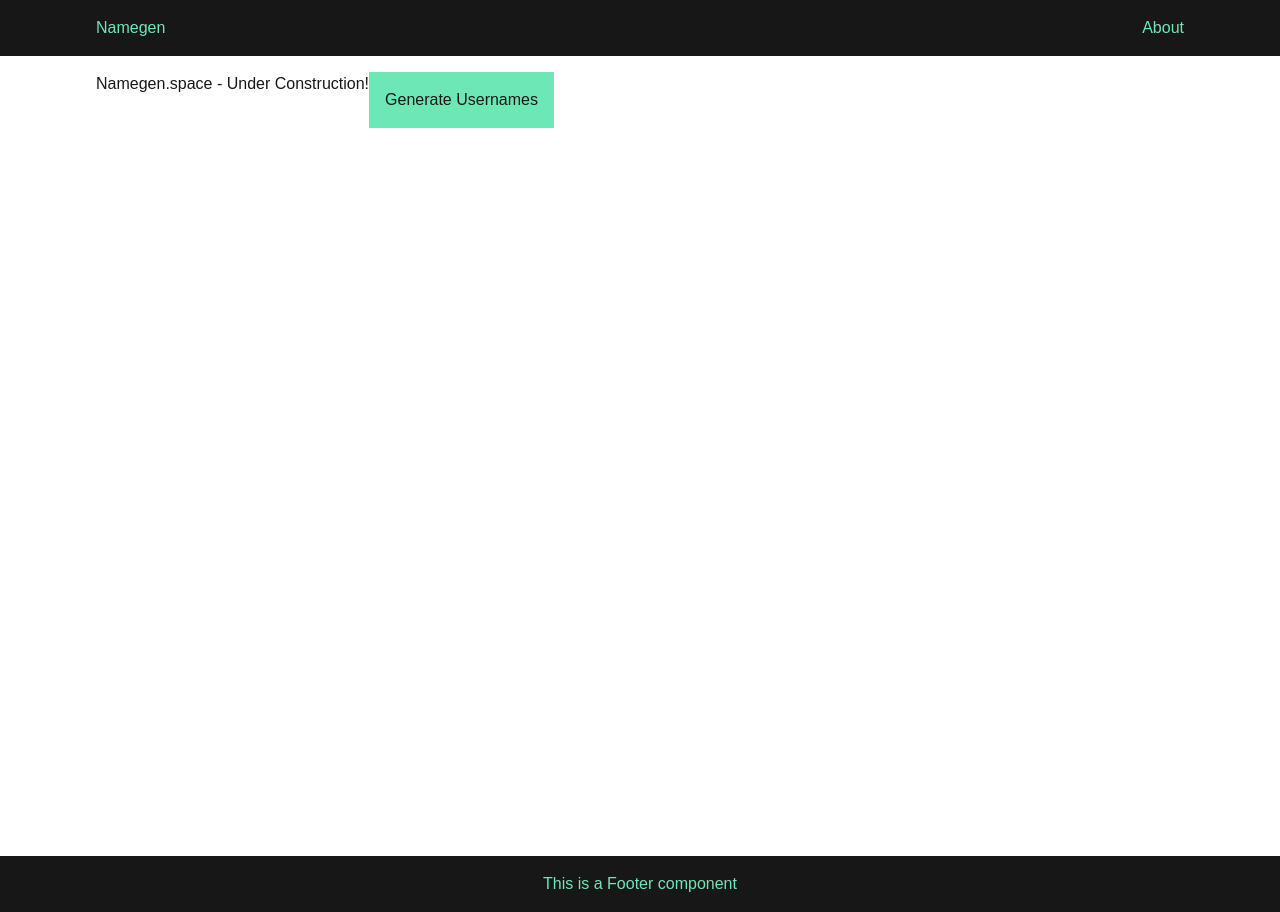
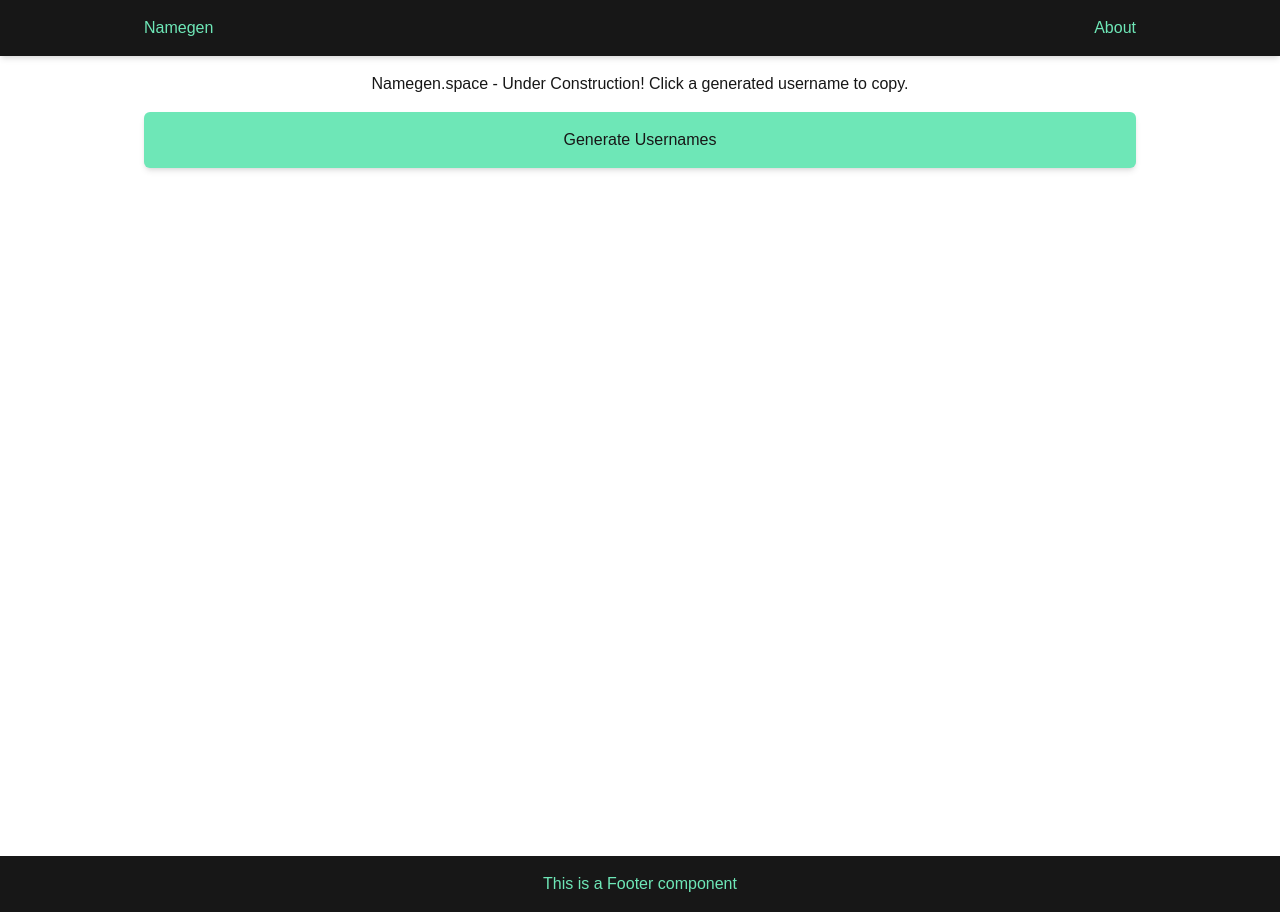
Before and after one commit to marklund117/namegen, a Next.js app: page / in a window 1280 px wide. Built offline with nearby package versions, Linux system fonts and the light colour scheme; what @ant-design/nextjs-registry would draw is missing.

Commit message:
we cooking fr

```diff
--- a/src/app/about/page.tsx
+++ b/src/app/about/page.tsx
@@ -1,6 +1,6 @@
 export default function About() {
     return (
-        <div className="p-4 flex w-[70rem] m-auto">
+        <div className="p-4 flex lg:w-[1024px] w-full m-auto flex-col items-center">
         <h1>About Page - Under Construction!</h1>
         </div>
     )
--- a/src/app/components/Header/Header.tsx
+++ b/src/app/components/Header/Header.tsx
@@ -1,8 +1,8 @@
 import '../../styles/globals.css'
 import Link from 'next/link'
 export default function Header() {
-    return <header className="bg-neutral-900 text-emerald-300 flex justify-center">
-        <div className="p-4 flex justify-between w-[70rem]">
+    return <header className="bg-neutral-900 text-emerald-300 flex justify-center shadow-md">
+        <div className="p-4 flex justify-between lg:w-[1024px] w-full">
         <Link href="/">Namegen</Link>
         <Link href="/about">About</Link>
         </div>
--- a/src/app/page.tsx
+++ b/src/app/page.tsx
@@ -1,6 +1,14 @@
 'use client'
 // primary namegen file - will be experimenting with Mistral
 import { Mistral } from '@mistralai/mistralai'
+
+// generic function to copy text of a specific button to clipboard
+function copyToClipboard(btnClass: string) {
+  const copyText = document.getElementsByClassName(btnClass)[0]
+  if (copyText) {
+    navigator.clipboard.writeText(copyText.innerHTML)
+  }
+}
 
 export default function Home() {
 
@@ -11,6 +19,9 @@ export default function Home() {
 
     // create a Mistral instance
     const client = new Mistral({apiKey: apiKey})
+
+    // get values from the customization panel
+
 
     const chatResponse = await client.chat.complete({
       model: 'mistral-large-latest',
@@ -23,11 +34,19 @@ export default function Home() {
       const stringified = (usernamesObj.message?.content ?? '').toString()
       // and also split
       const splitArray = stringified.split(',')
+      const nameList = document.getElementById('usernamebox')
+      // clear the list if it's not empty
+      if (nameList) {
+        nameList.innerHTML = ''
+      }
       // now for each element in the split array, we generate an element
       splitArray.forEach((username) => {
-        const nameList = document.getElementById('usernamebox')
-        const newName = document.createElement('h5')
+        const newName = document.createElement('button')
+      // and give each one a class name corresponding to their position in the list
+        newName.className = `username${splitArray.indexOf(username)} shadow-md p-2 rounded-md w-full bg-white border-2 border-solid border-emerald-300 hover:border-emerald-400 hover:bg-emerald-100`
         newName.innerHTML = username
+        // and add a click handler to each
+        newName.onclick = () => copyToClipboard(`username${splitArray.indexOf(username)}`)
         console.log('newName:', newName)
         if (nameList) {
           console.log('appending username')
@@ -37,10 +56,10 @@ export default function Home() {
     }
   }
   return (
-      <div className="p-4 flex w-[70rem] m-auto">
-      <h1>Namegen.space - Under Construction!</h1>
-      <button className="p-4 bg-emerald-300" onClick={generateUsernames}>Generate Usernames</button>
-      <div id="usernamebox"></div>
+      <div className="p-4 flex lg:w-[1024px] w-full m-auto flex-col items-center">
+      <h1 className="mb-4 text-center">Namegen.space - Under Construction! Click a generated username to copy.</h1>
+      <button className="p-4 w-full bg-emerald-300 rounded-md hover:bg-emerald-400 shadow-md" onClick={generateUsernames}>Generate Usernames</button>
+      <div id="usernamebox" className="w-full mt-4 grid grid-cols-2 md:grid-cols-3 lg:grid-cols-5 gap-4"></div>
       </div>
   )
 }
```
